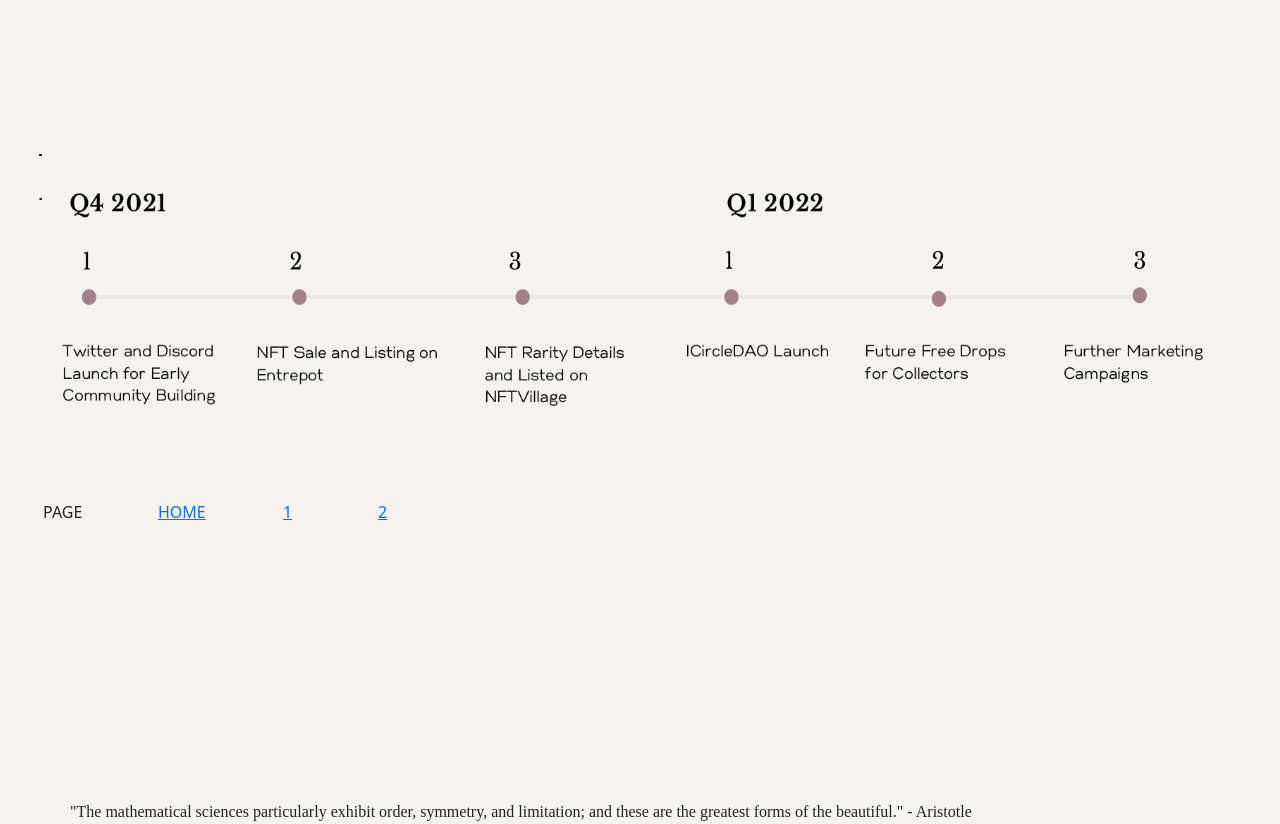
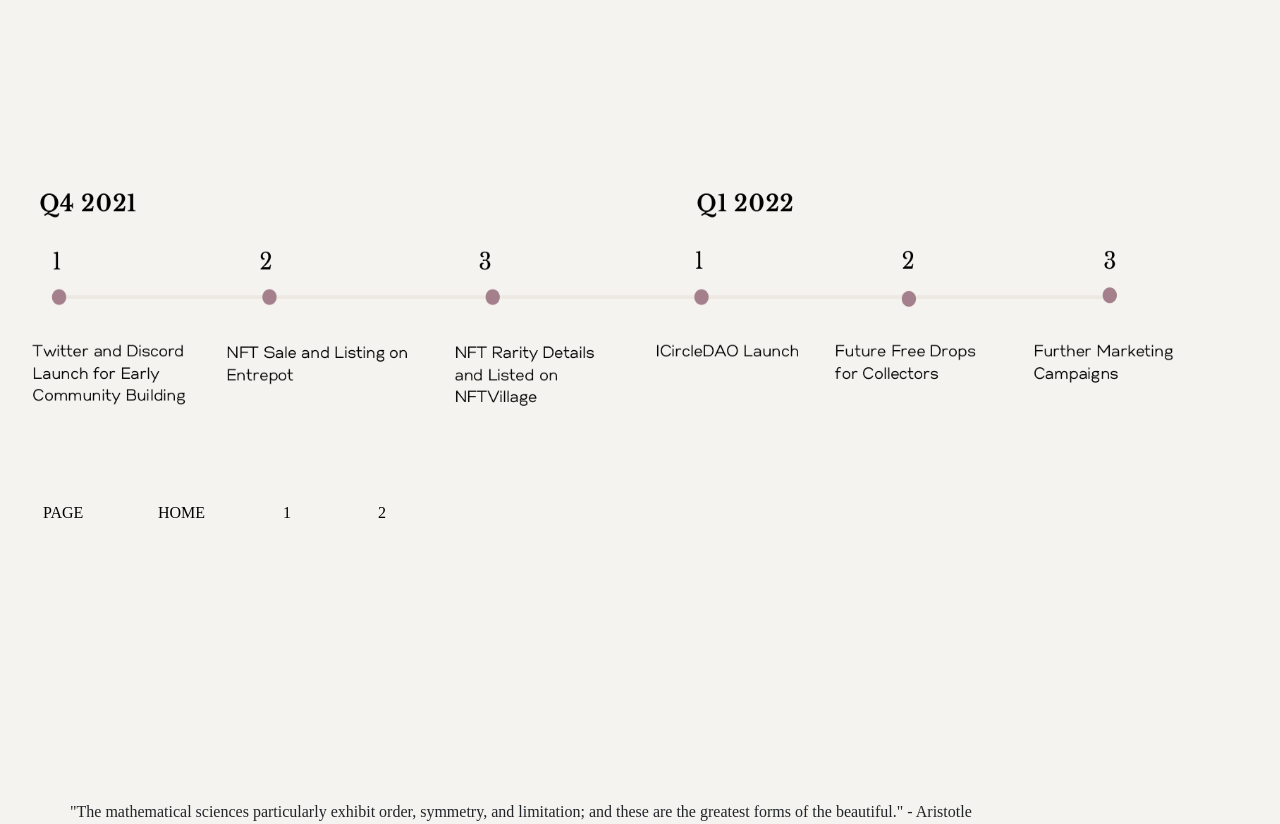
Before and after one commit to ICircleNFT/frontend, a Next.js app: page /roadmap in a window 1280 px wide. Shown: the top 824 px of the page. Built offline with nearby package versions, Linux system fonts and the light colour scheme.

Commit message:
change link style for roadmap page

```diff
--- a/pages/roadmap.js
+++ b/pages/roadmap.js
@@ -4,6 +4,28 @@ import React from "react";
 import { Container, Row, Col } from "reactstrap";
 import style from "../Styles/Home.module.css"
 import Link from 'next/link'
+import styled from "styled-components";
+
+const StyledLink = styled.a`
+  font-family: 'Libre Baskerville', serif;
+`
+
+const Button = styled.button`
+  background: transparent;
+  // border-radius: 3px;
+  border: none;
+  // color: palevioletred;
+  // margin: 0 1em;
+  // padding: 0.25em 1em;
+
+  ${props =>
+        props.primary &&
+        css`
+      background: palevioletred;
+      color: white;
+    `};
+`
+
 
 
 export default function Arts() {
@@ -54,29 +76,29 @@ export default function Arts() {
                         </Col>
                     </Row>
                     <Row>
-                        <div style={{ marginLeft: "-40px", marginTop: "-650px" }}>
+                        <div style={{ marginLeft: "-70px", marginTop: "-650px" }}>
                             <img src="/images/roadmap.png" width="1200" height="280" />
                         </div>
                     </Row>
                     <Row>
                         <Container style={{ marginTop: "-300px", marginLeft: "30px" }}>
                             <Row>
-                                <Col md="1" style={{ marginLeft: "-69px" }}>
-                                    <a className={style.pages}>PAGE</a>
+                                <Col md="1" style={{ marginLeft: "-75px" }}>
+                                    <Button className={style.coba}>PAGE</Button>
                                 </Col>
                                 <Col md="1" style={{ marginLeft: "20px" }}>
                                     <Link href={{ pathname: '/' }}>
-                                        <a className={style.pages}>HOME</a>
+                                        <Button className={style.coba}>HOME</Button>
                                     </Link>
                                 </Col >
                                 <Col md="1" style={{ marginLeft: "30px" }}>
-                                    <Link href={{ pathname: '/arts' }}>
-                                        <a className={style.pages}>1</a>
+                                    <Link href='/arts'>
+                                        <Button className={style.coba} rel="noopener noreferrer">1</Button>
                                     </Link>
                                 </Col>
                                 <Col md="1" style={{ marginRight: "-20px" }}>
                                     <Link href={{ pathname: '/roadmap' }}>
-                                        <a className={style.pages}>2</a>
+                                        <Button className={style.coba}>2</Button>
                                     </Link>
                                 </Col>
                             </Row>
```
